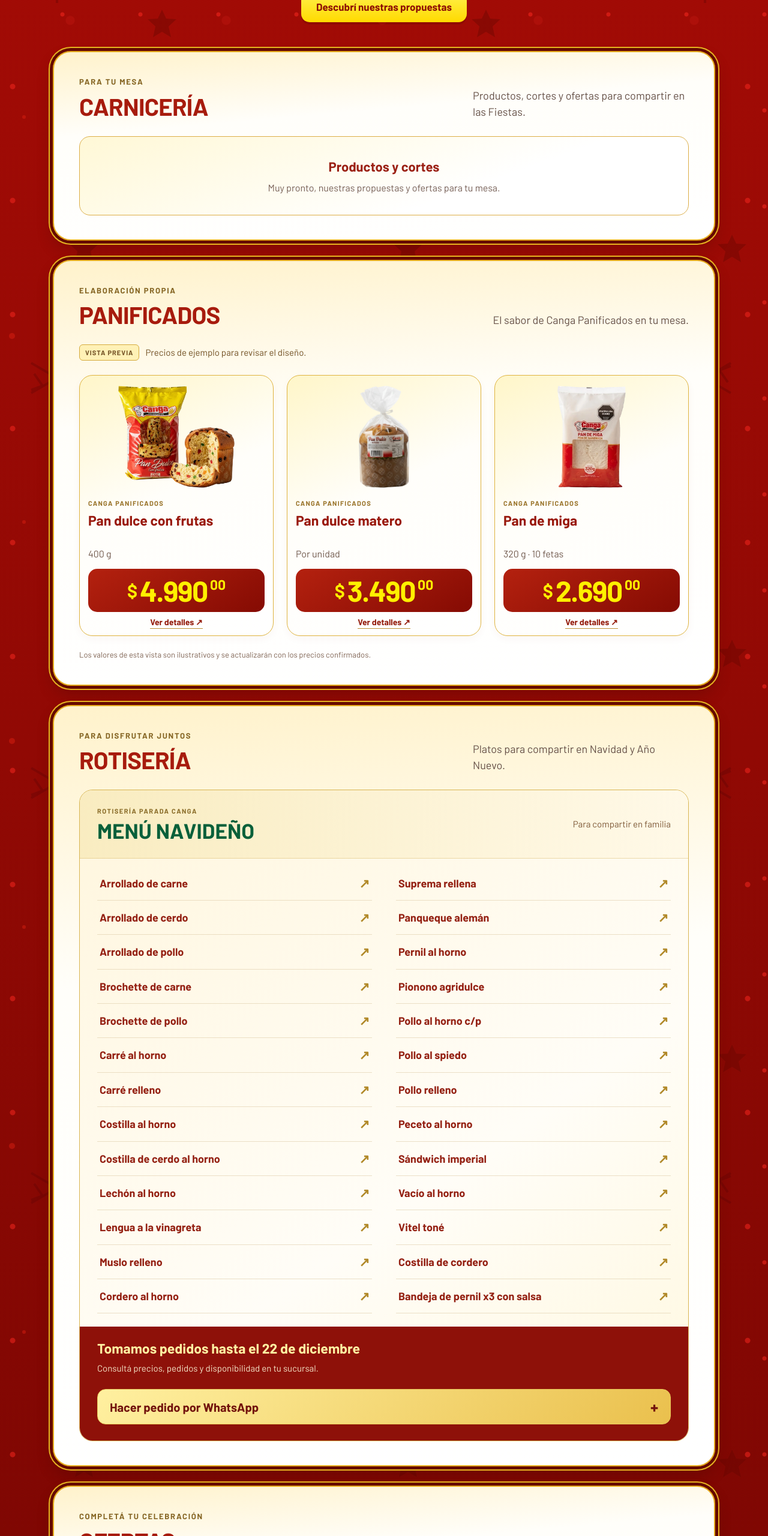
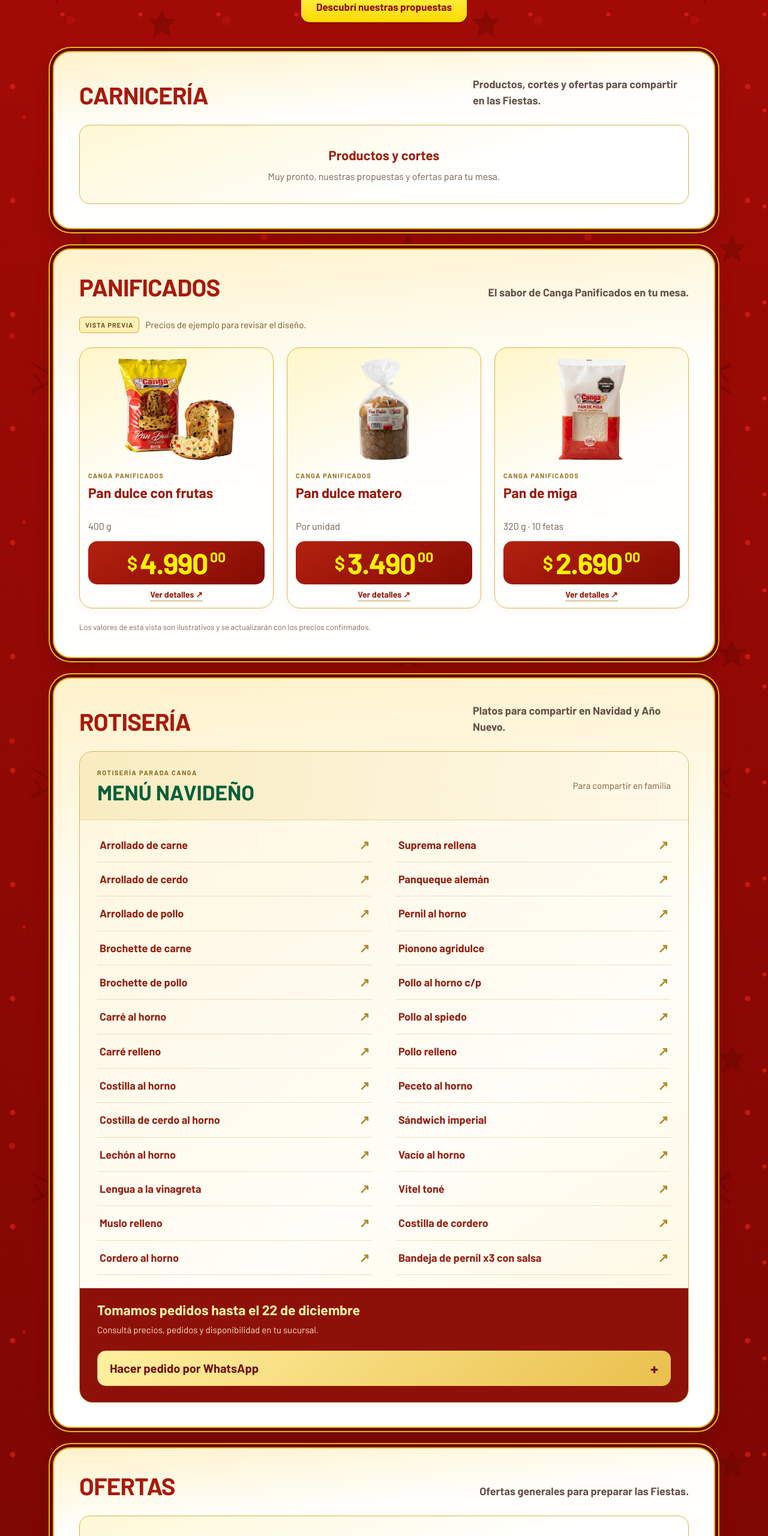
Before and after one commit to rodriacostadg/promos-parada-canga, a plain HTML site: page index.html in a window 1280 px wide. Shown: the part 840-3400 px from the top of the page at 60% size. Drawn offline with Linux system fonts and the light colour scheme.

Commit message:
Simplify section headings and bold introductory descriptions

```diff
--- a/index.html
+++ b/index.html
@@ -6,7 +6,7 @@
 <meta name="theme-color" content="#a7100c">
 <meta name="description" content="Fiestas 2026 en Parada Canga. Carnicería, rotisería, panificados, ofertas y sucursales.">
 <title>Fiestas 2026 | Parada Canga</title>
-<link rel="preload" href="assets/barlow-regular.ttf" as="font" type="font/ttf" crossorigin><link rel="stylesheet" href="styles.css?v=titulos-21">
+<link rel="preload" href="assets/barlow-regular.ttf" as="font" type="font/ttf" crossorigin><link rel="stylesheet" href="styles.css?v=textos-22">
 </head>
 <body id="inicio">
 <header class="header">
@@ -37,14 +37,14 @@
   </section>
   <section class="panel department" id="carniceria" aria-labelledby="carniceria-title">
     <div class="section-heading">
-      <div><p class="eyebrow">PARA TU MESA</p><h2 id="carniceria-title">Carnicería</h2></div>
+      <div><h2 id="carniceria-title">Carnicería</h2></div>
       <p>Productos, cortes y ofertas para compartir en las Fiestas.</p>
     </div>
     <div class="placeholder"><span>Productos y cortes</span><p>Muy pronto, nuestras propuestas y ofertas para tu mesa.</p></div>
   </section>
   <section class="panel department" id="panificados" aria-labelledby="panificados-title">
     <div class="section-heading">
-      <div><p class="eyebrow">ELABORACIÓN PROPIA</p><h2 id="panificados-title">Panificados</h2></div>
+      <div><h2 id="panificados-title">Panificados</h2></div>
       <p>El sabor de Canga Panificados en tu mesa.</p>
     </div>
     <p class="catalog-preview"><span>VISTA PREVIA</span> Precios de ejemplo para revisar el diseño.</p>
@@ -72,7 +72,7 @@
   </section>
   <section class="panel department" id="rotiseria" aria-labelledby="rotiseria-title">
     <div class="section-heading">
-      <div><p class="eyebrow">PARA DISFRUTAR JUNTOS</p><h2 id="rotiseria-title">Rotisería</h2></div>
+      <div><h2 id="rotiseria-title">Rotisería</h2></div>
       <p>Platos para compartir en Navidad y Año Nuevo.</p>
     </div>
     <div class="christmas-menu">
@@ -124,13 +124,13 @@
   </section>
   <section class="panel department" id="supermercado" aria-labelledby="supermercado-title">
     <div class="section-heading">
-      <div><p class="eyebrow">COMPLETÁ TU CELEBRACIÓN</p><h2 id="supermercado-title">Ofertas</h2></div>
+      <div><h2 id="supermercado-title">Ofertas</h2></div>
       <p>Ofertas generales para preparar las Fiestas.</p>
     </div>
     <div class="placeholder"><span>Ofertas de Fiestas</span><p>Acá vas a encontrar los productos, precios y vigencias confirmados.</p></div>
   </section>
   <section class="panel baskets" id="canastas" aria-labelledby="canastas-title">
-    <div class="section-heading"><div><p class="eyebrow">UN REGALO PARA COMPARTIR</p><h2 id="canastas-title">Canastas navideñas</h2></div><p>Tres propuestas para regalar y celebrar estas Fiestas.</p></div>
+    <div class="section-heading"><div><h2 id="canastas-title">Canastas navideñas</h2></div><p>Tres propuestas para regalar y celebrar estas Fiestas.</p></div>
     <p class="catalog-preview"><span>PROPUESTA 2026</span> Contenidos y precios de referencia, pendientes de actualización.</p>
     <div class="basket-grid">
       <article class="basket-card basket-blue">
@@ -163,7 +163,7 @@
   </section>
   <section class="panel department" id="promociones-tarjetas" aria-labelledby="tarjetas-title">
     <div class="section-heading">
-      <div><p class="eyebrow">MÁS BENEFICIOS PARA VOS</p><h2 id="tarjetas-title">Tarjetas</h2></div>
+      <div><h2 id="tarjetas-title">Tarjetas</h2></div>
       <p>Elegí cómo pagar y aprovechá los beneficios en tus compras.</p>
     </div>
     <div class="payment-promos">
@@ -201,7 +201,7 @@
     <p class="catalog-note">Consultá la vigencia y las condiciones de cada beneficio en tu sucursal.</p>
   </section>
   <section class="panel branches" id="sucursales" aria-labelledby="sucursales-title">
-    <div><p class="eyebrow">CERCA TUYO</p><h2 id="sucursales-title">Sucursales</h2><p>Encontrá Parada Canga en Corrientes.</p></div>
+    <div><h2 id="sucursales-title">Sucursales</h2><p>Encontrá Parada Canga en Corrientes.</p></div>
     <div class="branch-access"><a class="button button-blue" href="https://www.google.com/maps/search/Parada+Canga+Corrientes+Capital/" target="_blank" rel="noopener noreferrer">Buscar sucursales en Maps</a><p class="note">Las direcciones y los accesos por sucursal se incorporarán próximamente.</p></div>
   </section>
 </main>
--- a/styles.css
+++ b/styles.css
@@ -23,7 +23,7 @@ h2{font-size:40px;line-height:1.12;letter-spacing:-.7px;margin:0;font-weight:700
 .tag{display:inline-block;margin:0 0 10px;padding:5px 11px;background:#fff3ca;color:#7c4d06;border:1px solid #e8c163;border-radius:9px;font-size:12px;letter-spacing:.6px;font-weight:700}
 .financing h3{font-size:25px;line-height:1.25;margin:0 0 11px;color:#8c160d}.financing p:not(.tag){margin:0 0 10px;color:#5c443b}.note{font-size:13px;line-height:1.6;color:#766258}
 .section-heading{display:flex;justify-content:space-between;align-items:flex-end;gap:35px;margin-bottom:27px}.section-heading>div{position:relative;padding-left:0}
-.section-heading>p{max-width:360px;font-size:18px;line-height:1.5;margin:0;color:#665148}
+.section-heading>p{font-weight:700;max-width:360px;font-size:18px;line-height:1.5;margin:0;color:#665148}
 .placeholder{border:1px solid #dcae48;background:linear-gradient(160deg,#fff8d6,#fff 65%);border-radius:18px;min-height:132px;display:flex;flex-direction:column;justify-content:center;align-items:center;text-align:center;padding:28px}.placeholder span{font-size:22px;font-weight:700;color:#9b2115}.placeholder p{font-size:16px;color:#776057;margin:7px 0 0}
 .branches{display:flex;justify-content:space-between;align-items:center;gap:35px}.branches>div>p:not(.eyebrow){color:#6b5044;margin:13px 0 0}.branch-access{max-width:360px}.branch-access .note{margin:14px 0 0}
 .festive-footer-art{height:210px;max-width:1160px;margin:8px auto 0;background:url("assets/pie-fiestas.webp") center bottom/cover no-repeat;border-radius:26px 26px 0 0}
```
